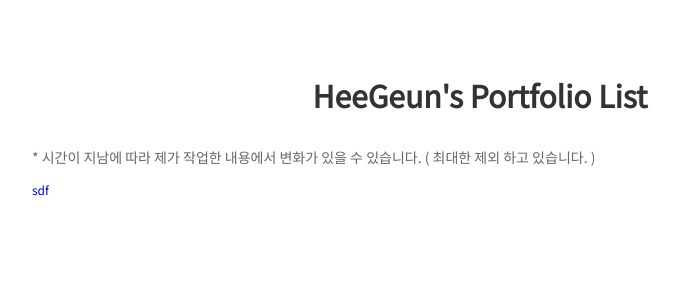
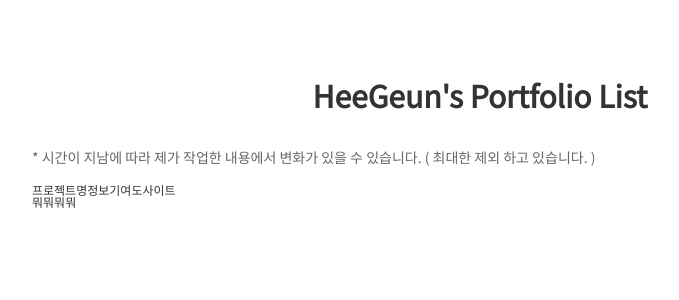
Before and after one commit to gusto-dev/portfolio, a React app: page / in a window 1280 px wide. Shown: the top 300 px of the page, without its empty margins (160-839 px from the left). Built offline with nearby package versions, Linux system fonts and the light colour scheme.

Commit message:
updated components/list.js

```diff
--- a/src/components/LISTS.js
+++ b/src/components/LISTS.js
@@ -6,7 +6,18 @@ class LISTS extends Component{
       <section className="lists">
         <p>* 시간이 지남에 따라 제가 작업한 내용에서 변화가 있을 수 있습니다. ( 최대한 제외 하고 있습니다. )</p>
         <div className="table-wrap">
-          sdf
+          <div className="group-item tit">
+            <span>프로젝트명</span>
+            <span>정보</span>
+            <span>기여도</span>
+            <span>사이트</span>
+          </div>
+          <div className="group-item">
+            <span>뭐</span>
+            <span>뭐</span>
+            <span>뭐</span>
+            <span>뭐</span>
+          </div>
         </div>
       </section>
     );
```
